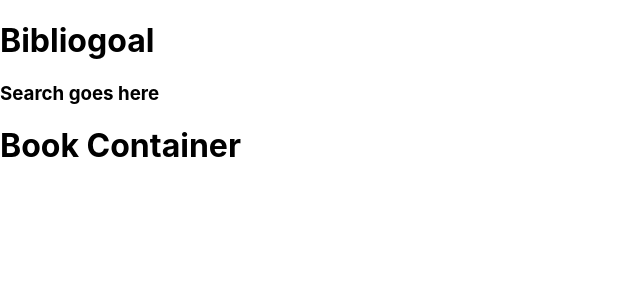
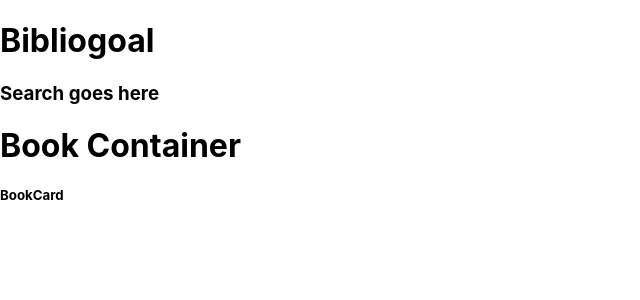
Before and after one commit to aemcdonald/bibliogoal, a React (Create React App) app: page / in a window 1280 px wide. Shown: the top 300 px of the page, without its empty margins (0-640 px from the left). Built offline with nearby package versions, Linux system fonts and the light colour scheme; no server answers.

Commit message:
Create BookCard component

```diff
--- /dev/null
+++ b/src/BookCard/BookCard.js
@@ -0,0 +1,11 @@
+import React from 'react';
+import './BookCard.css';
+
+const BookCard = () => {
+  return (
+    <h5>BookCard</h5>
+  )
+}
+
+
+export default BookCard;
--- a/src/Components/BookContainer/BookContainer.js
+++ b/src/Components/BookContainer/BookContainer.js
@@ -1,4 +1,5 @@
 import React, { Component } from 'react';
+import BookCard from '../../BookCard/BookCard';
 import { connect } from 'react-redux';
 import { getInitialBooks } from '../../actions';
 import { getBooks } from '../../apiCalls.js';
@@ -17,13 +18,16 @@ class BookContainer extends Component {
   // refactor to set user message into state depending on where state will be stored
   }
 
+
+
   render() {
     return (
-      <h1>Book Container</h1>
+      <main>
+        <h1>Book Container</h1>
+        <BookCard />
+      </main>
     )
   }
-
-
 }
 
 const mapStateToProps = state => ({
```
Also changed, not shown: src/BookCard/BookCard.css (added), 1 other file (tests, documents, lock files or other folders).
